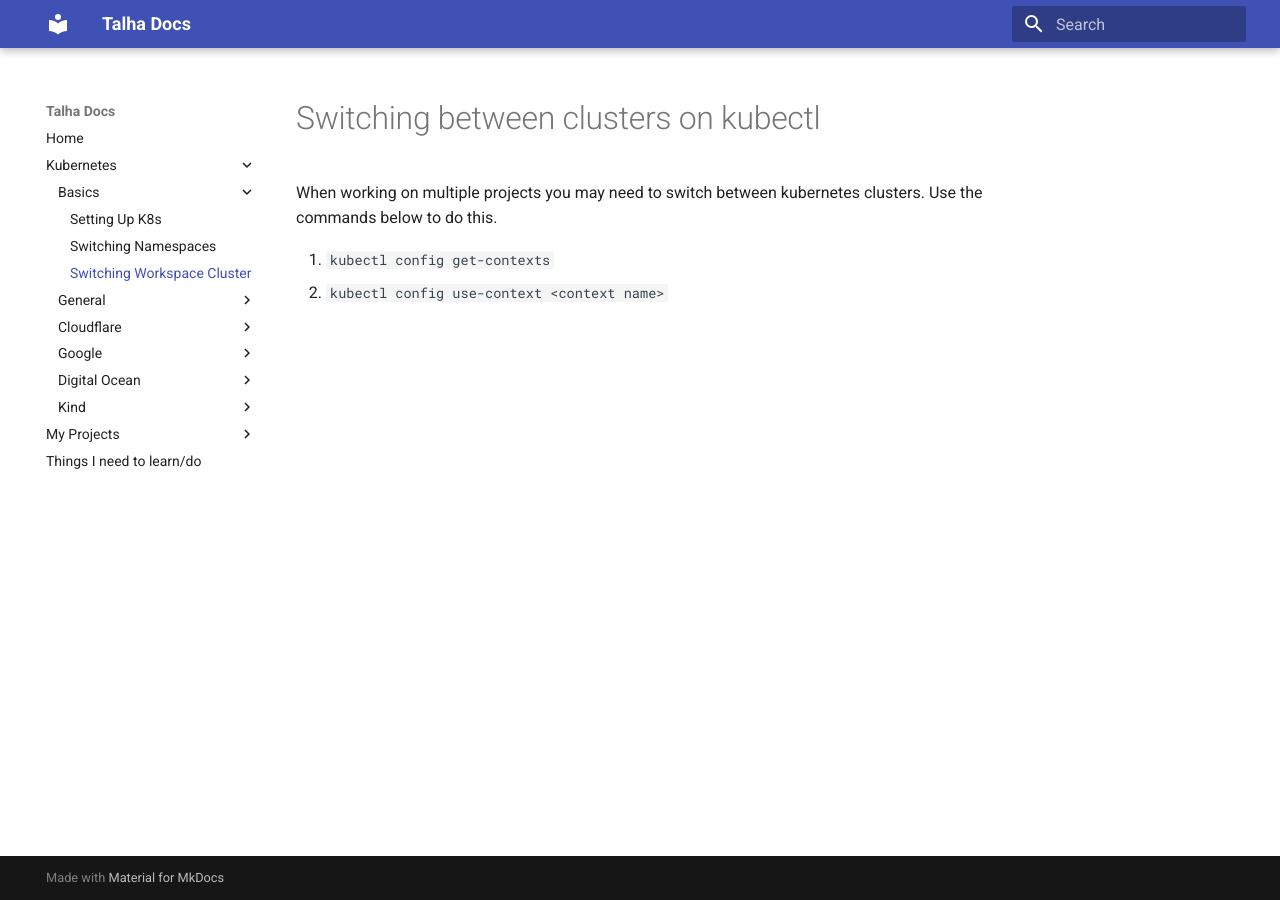
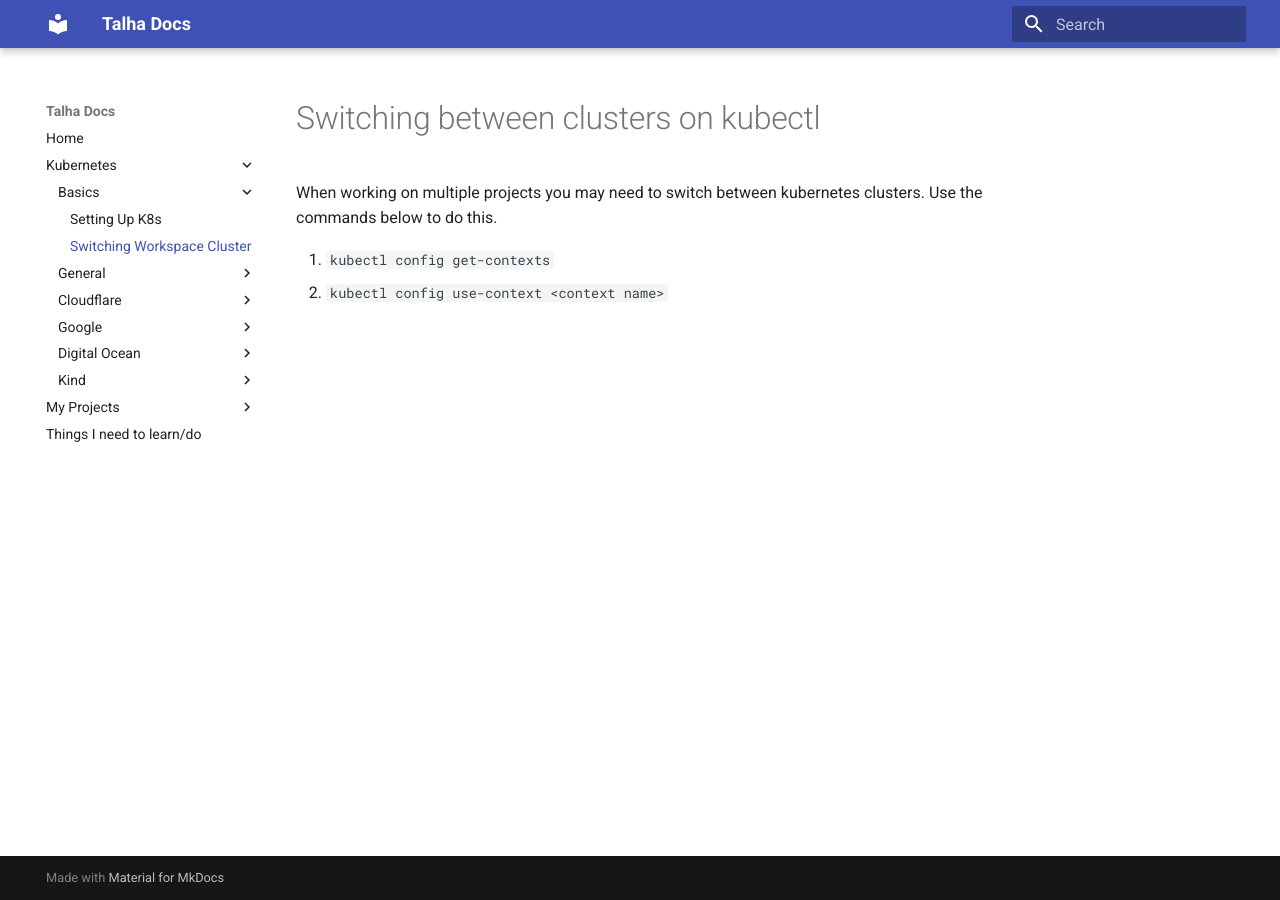
Before and after one commit to TRafi9/documentation, an MkDocs documentation site: the page built from docs/kubernetes/basics/switchingClustersKubectl.md, in a window 1280 px wide. Built offline with MkDocs 1.6.1 and Material for MkDocs 9.7.7, drawn with Linux system fonts in a browser that asks for light colours.

Commit message:
removing namespace page

```diff
--- a/mkdocs.yml
+++ b/mkdocs.yml
@@ -5,7 +5,7 @@ nav:
   - Kubernetes:
       - Basics:
           - Setting Up K8s: kubernetes/basics/settingUpKubernetes.md
-          - Switching Namespaces: kubernetes/basics/switchingNamespacesKubectl.md
+          # - Switching Namespaces: kubernetes/basics/switchingNamespacesKubectl.md
           - Switching Workspace Cluster: kubernetes/basics/switchingClustersKubectl.md
 
       - General:
```
